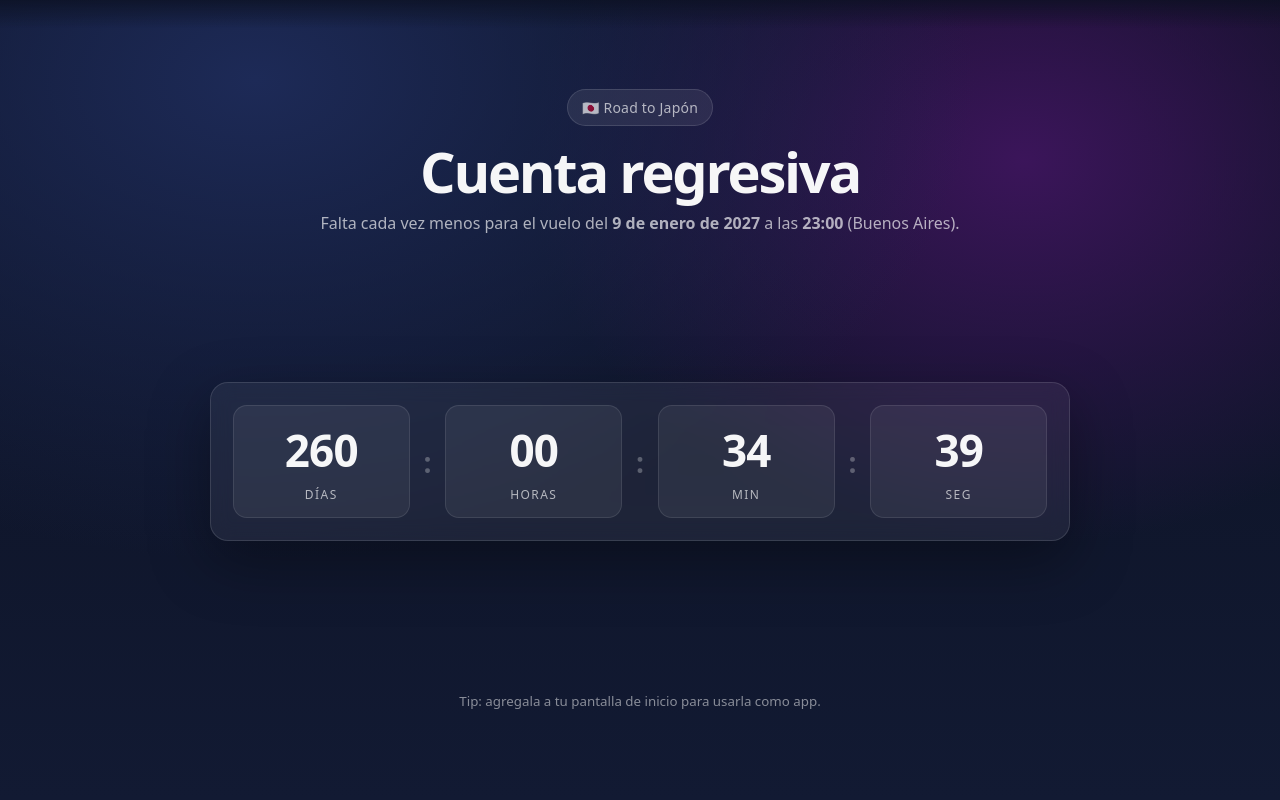
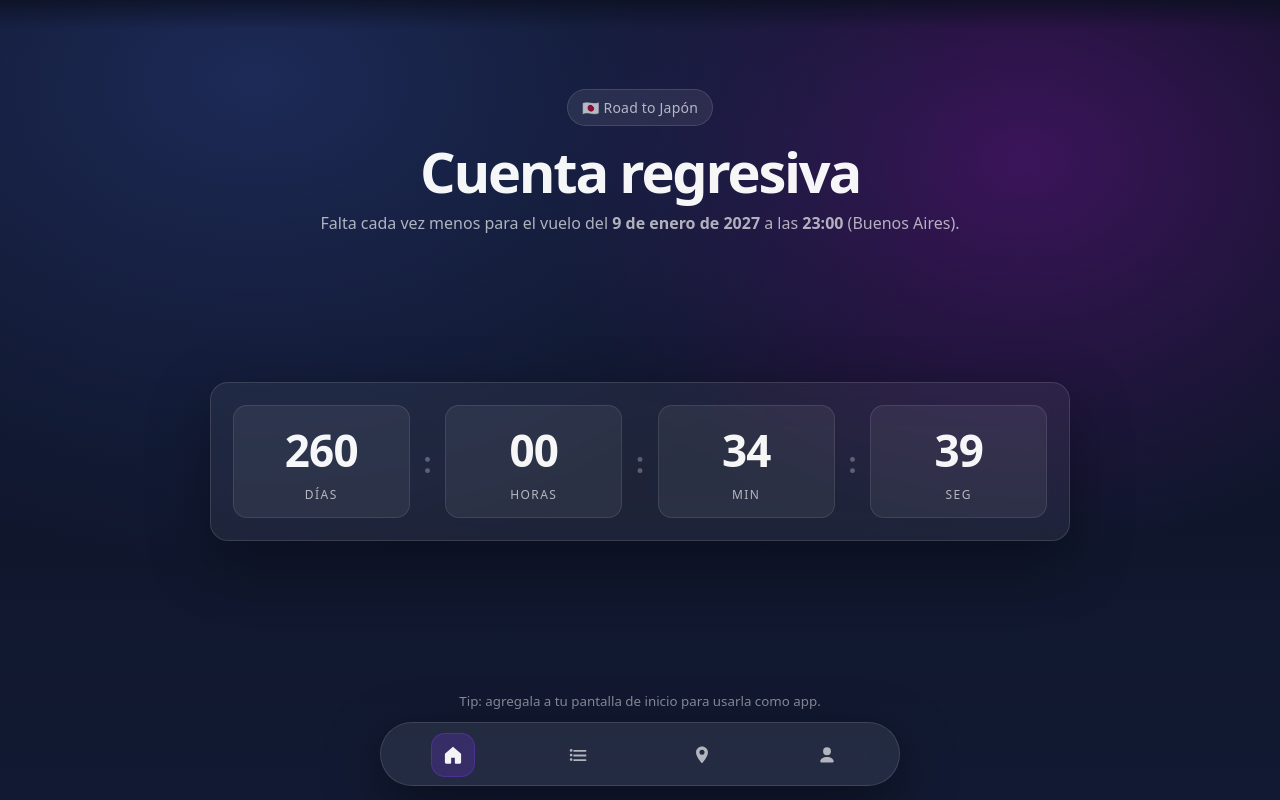
Before and after one commit to NicoCartellone/road-to-japon, a React (Vite) app: page / in a window 1280 px wide. Built offline with nearby package versions, Linux system fonts and the light colour scheme.

Commit message:
feat: add bottom navbar

```diff
--- a/src/App.tsx
+++ b/src/App.tsx
@@ -108,6 +108,7 @@ export default function App() {
 
   return (
     <main className="shell">
+      <div className="content">
         <header className="header">
           <div className="badge">🇯🇵 Road to Japón</div>
           <h1>Cuenta regresiva</h1>
@@ -186,6 +187,40 @@ export default function App() {
         <footer className="footer">
           <small>Tip: agregala a tu pantalla de inicio para usarla como app.</small>
         </footer>
+      </div>
+
+      <nav className="bottom-nav" aria-label="Navegación">
+        <button type="button" className="nav-btn is-active" aria-label="Inicio">
+          <svg viewBox="0 0 24 24" aria-hidden="true" className="nav-ico">
+            <path
+              fill="currentColor"
+              d="M12 3.1 3.5 10.3a1 1 0 0 0-.35.76V20a1.5 1.5 0 0 0 1.5 1.5H9a1 1 0 0 0 1-1v-5.5h4V20.5a1 1 0 0 0 1 1h4.35A1.5 1.5 0 0 0 20.85 20v-8.94a1 1 0 0 0-.35-.76L12 3.1Z"
+            />
+          </svg>
+        </button>
+        <button type="button" className="nav-btn" aria-label="Lista">
+          <svg viewBox="0 0 24 24" aria-hidden="true" className="nav-ico">
+            <path fill="currentColor" d="M7 6.5h14v2H7v-2Zm0 5h14v2H7v-2Zm0 5h14v2H7v-2Z" />
+            <path fill="currentColor" d="M3 7a1.5 1.5 0 1 0 3 0 1.5 1.5 0 0 0-3 0Zm0 5a1.5 1.5 0 1 0 3 0 1.5 1.5 0 0 0-3 0Zm0 5a1.5 1.5 0 1 0 3 0 1.5 1.5 0 0 0-3 0Z" />
+          </svg>
+        </button>
+        <button type="button" className="nav-btn" aria-label="Mapa">
+          <svg viewBox="0 0 24 24" aria-hidden="true" className="nav-ico">
+            <path
+              fill="currentColor"
+              d="M12 2.75c-3.6 0-6.5 2.86-6.5 6.38 0 4.77 5.2 10.62 6.16 11.67a.5.5 0 0 0 .68 0c.96-1.05 6.16-6.9 6.16-11.67 0-3.52-2.9-6.38-6.5-6.38Zm0 9.1a2.75 2.75 0 1 1 0-5.5 2.75 2.75 0 0 1 0 5.5Z"
+            />
+          </svg>
+        </button>
+        <button type="button" className="nav-btn" aria-label="Perfil">
+          <svg viewBox="0 0 24 24" aria-hidden="true" className="nav-ico">
+            <path
+              fill="currentColor"
+              d="M12 12.2a4.3 4.3 0 1 0-4.3-4.3 4.3 4.3 0 0 0 4.3 4.3Zm0 2.1c-4.06 0-7.35 2.2-7.35 4.9 0 .5.4.9.9.9h12.9c.5 0 .9-.4.9-.9 0-2.7-3.29-4.9-7.35-4.9Z"
+            />
+          </svg>
+        </button>
+      </nav>
     </main>
   )
 }
--- a/src/style.css
+++ b/src/style.css
@@ -74,10 +74,17 @@ body::before {
 .shell {
   height: 100%;
   display: grid;
-  place-items: center;
   padding: 24px;
   padding-top: calc(24px + env(safe-area-inset-top));
   padding-bottom: calc(24px + env(safe-area-inset-bottom));
+}
+
+.content {
+  width: 100%;
+  max-width: 860px;
+  margin: 0 auto;
+  display: grid;
+  place-items: center;
 }
 
 .header {
@@ -198,6 +205,53 @@ h1 {
   color: rgba(255, 255, 255, 0.5);
 }
 
+.bottom-nav {
+  position: fixed;
+  left: 50%;
+  transform: translateX(-50%);
+  bottom: calc(14px + env(safe-area-inset-bottom));
+  width: min(520px, calc(100% - 32px));
+  height: 64px;
+  display: grid;
+  grid-auto-flow: column;
+  grid-auto-columns: 1fr;
+  align-items: center;
+  padding: 10px;
+  border-radius: 999px;
+  background: rgba(255, 255, 255, 0.08);
+  border: 1px solid rgba(255, 255, 255, 0.12);
+  box-shadow: 0 20px 60px rgba(0, 0, 0, 0.45);
+  backdrop-filter: blur(12px);
+}
+
+.nav-btn {
+  appearance: none;
+  border: 0;
+  background: transparent;
+  color: rgba(255, 255, 255, 0.65);
+  height: 44px;
+  width: 44px;
+  margin: 0 auto;
+  border-radius: 14px;
+  display: grid;
+  place-items: center;
+}
+
+.nav-btn:hover {
+  background: rgba(255, 255, 255, 0.08);
+}
+
+.nav-btn.is-active {
+  color: rgba(255, 255, 255, 0.95);
+  background: rgba(124, 58, 237, 0.22);
+  border: 1px solid rgba(124, 58, 237, 0.35);
+}
+
+.nav-ico {
+  width: 22px;
+  height: 22px;
+}
+
 @media (max-width: 560px) {
   .shell {
     padding: 18px;
@@ -218,6 +272,10 @@ h1 {
     max-width: 440px;
   }
 
+  .bottom-nav {
+    width: min(520px, calc(100% - 24px));
+  }
+
   .sep {
     display: none;
   }
```
Lines whose indentation alone changed are shown as unchanged.
